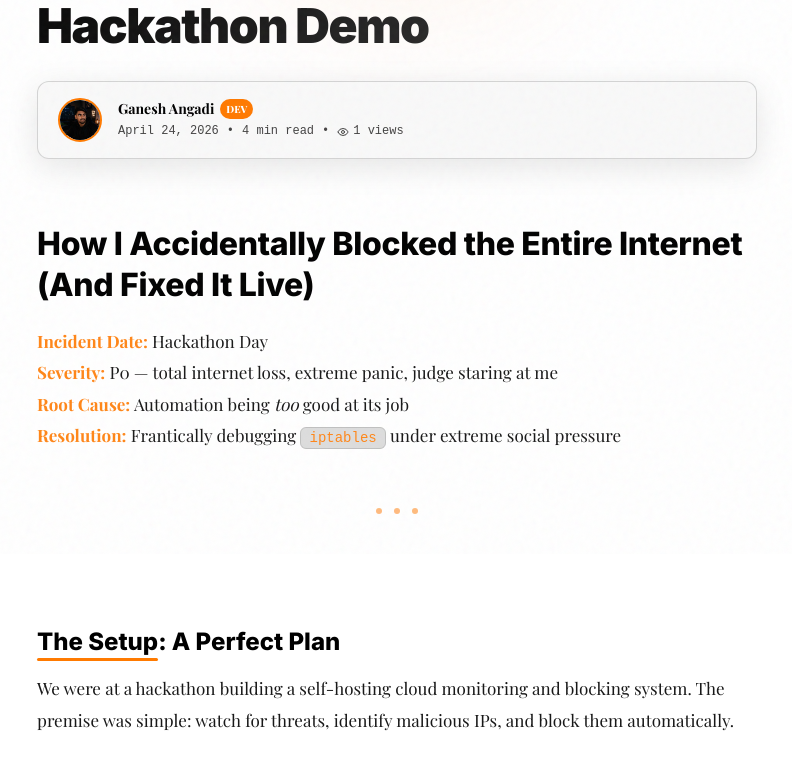
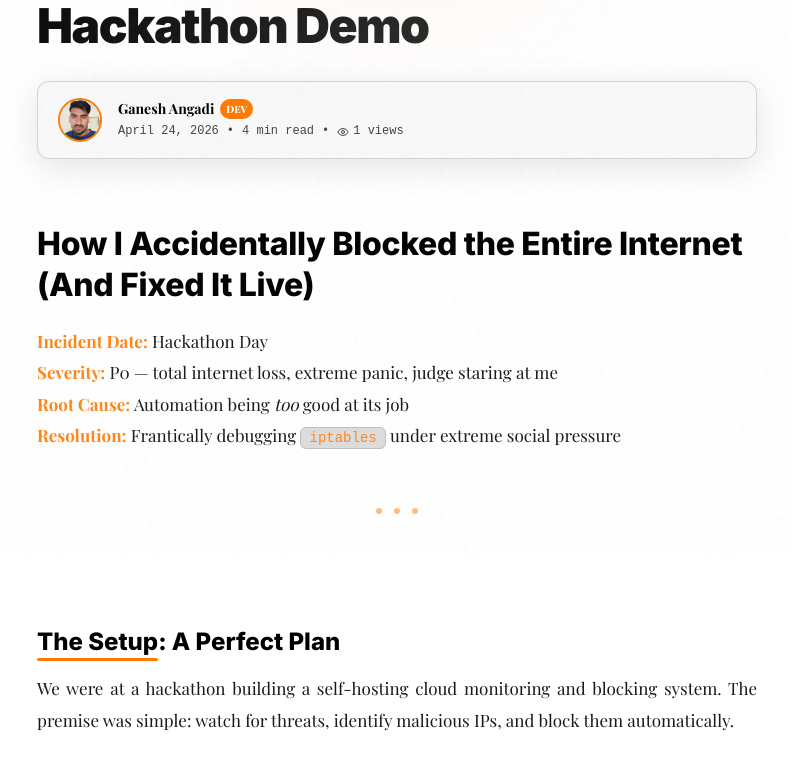
Before and after one commit to ganeshak11/PortFolio, a Next.js app: page /blog/accidentally-blocked-the-internet in a window 1280 px wide. Shown: the part 246-1012 px from the top of the page, without its empty margins (243-1035 px from the left). Built offline with nearby package versions, Linux system fonts and the light colour scheme; no server answers; the database is empty; a web font is replaced by a local one.

Commit message:
Changed image for blog post

```diff
--- a/src/app/blog/[slug]/page.tsx
+++ b/src/app/blog/[slug]/page.tsx
@@ -58,7 +58,7 @@ export async function generateMetadata({ params }: BlogPostProps): Promise<Metad
 
     const url = `${DOMAIN}/blog/${slug}`;
     const description = post.excerpt || post.hook || `${post.title} — by Ganesh Angadi`;
-    const ogImage = `${DOMAIN}/profile.jpg`;
+    const ogImage = `${DOMAIN}/blog-profile.jpeg`;
 
     return {
         title: `${post.title} | Ganesh Angadi`,
@@ -119,7 +119,7 @@ export default async function BlogPost({ params }: BlogPostProps) {
             url: DOMAIN,
         },
         url: `${DOMAIN}/blog/${slug}`,
-        image: `${DOMAIN}/profile.jpg`,
+        image: `${DOMAIN}/blog-profile.jpeg`,
         keywords: post.tags.join(", "),
         mainEntityOfPage: {
             "@type": "WebPage",
--- a/src/components/BlogPostContent.tsx
+++ b/src/components/BlogPostContent.tsx
@@ -297,7 +297,7 @@ export default function BlogPostContent({ post, slug }: { post: Post; slug: stri
                             boxShadow: "0 8px 32px rgba(0, 0, 0, 0.1)",
                         }}>
                             <img
-                                src="/profile.jpg"
+                                src="/blog-profile.jpeg"
                                 alt="Ganesh Angadi"
                                 style={{ width: 44, height: 44, borderRadius: "50%", objectFit: "cover", border: "2px solid var(--accent)", flexShrink: 0 }}
                             />
@@ -382,7 +382,7 @@ export default function BlogPostContent({ post, slug }: { post: Post; slug: stri
                                     </h3>
                                 ),
                                 p: ({ children }) => (
-                                    <p style={{ marginBottom: 24, lineHeight: 1.85, color: "var(--fg)", fontSize: 17, opacity: 0.9 }}>{children}</p>
+                                    <p style={{ marginBottom: 24, lineHeight: 1.85, color: "var(--fg)", fontSize: 17, opacity: 0.9, textAlign: "justify" }}>{children}</p>
                                 ),
                                 code: ({ className, children }) => {
                                     const isBlock = className?.includes("language-");
@@ -405,7 +405,7 @@ export default function BlogPostContent({ post, slug }: { post: Post; slug: stri
                                     <ol style={{ marginBottom: 28, paddingLeft: 24, color: "var(--fg)", fontSize: 17, lineHeight: 1.85 }}>{children}</ol>
                                 ),
                                 li: ({ children }) => (
-                                    <li style={{ marginBottom: 12, paddingLeft: 24, position: "relative", lineHeight: 1.85, fontSize: 17, opacity: 0.9 }}>
+                                    <li style={{ marginBottom: 12, paddingLeft: 24, position: "relative", lineHeight: 1.85, fontSize: 17, opacity: 0.9, textAlign: "justify" }}>
                                         <span style={{ position: "absolute", left: 0, color: "var(--accent)", fontWeight: "bold" }}>▹</span>
                                         {children}
                                     </li>
```
Also changed, not shown: public/blog-profile.jpeg (added).
